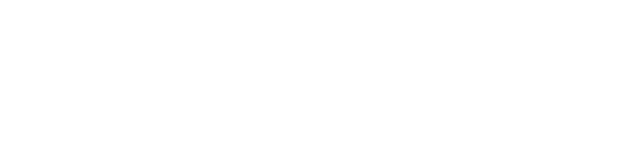
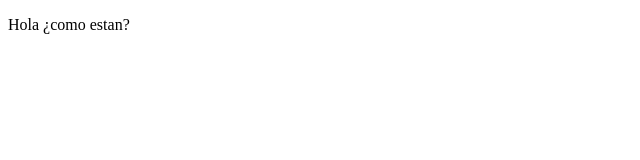
Before and after one commit to nico8m0zqs19/primerRepo, a plain HTML site: page index.html in a window 1280 px wide. Shown: the whole page, without its empty margins (0-640 px from the left). Drawn offline with Linux system fonts and the light colour scheme.

Commit message:
Agregado Saludo

```diff
--- a/index.html
+++ b/index.html
@@ -6,6 +6,6 @@
     <title>Document</title>
 </head>
 <body>
-
+    <p>Hola ¿como estan?</p>
 </body>
 </html>
```
